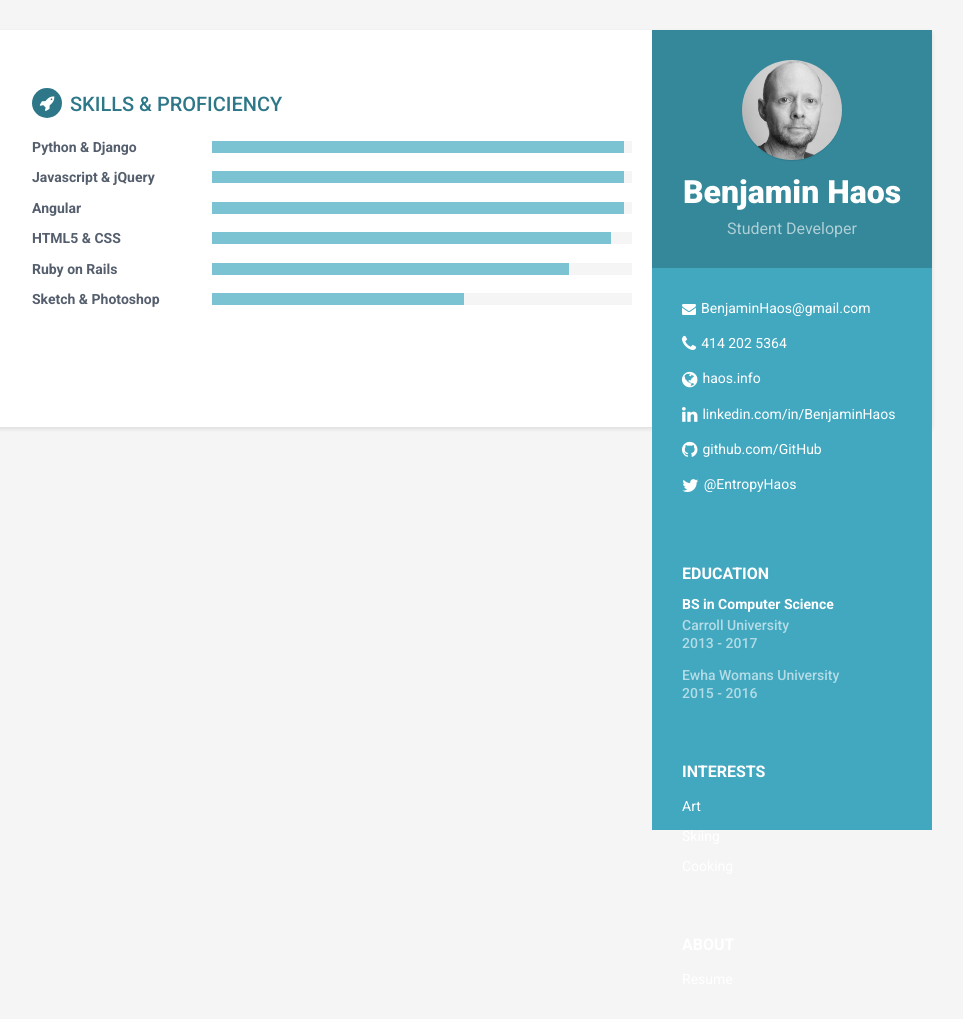
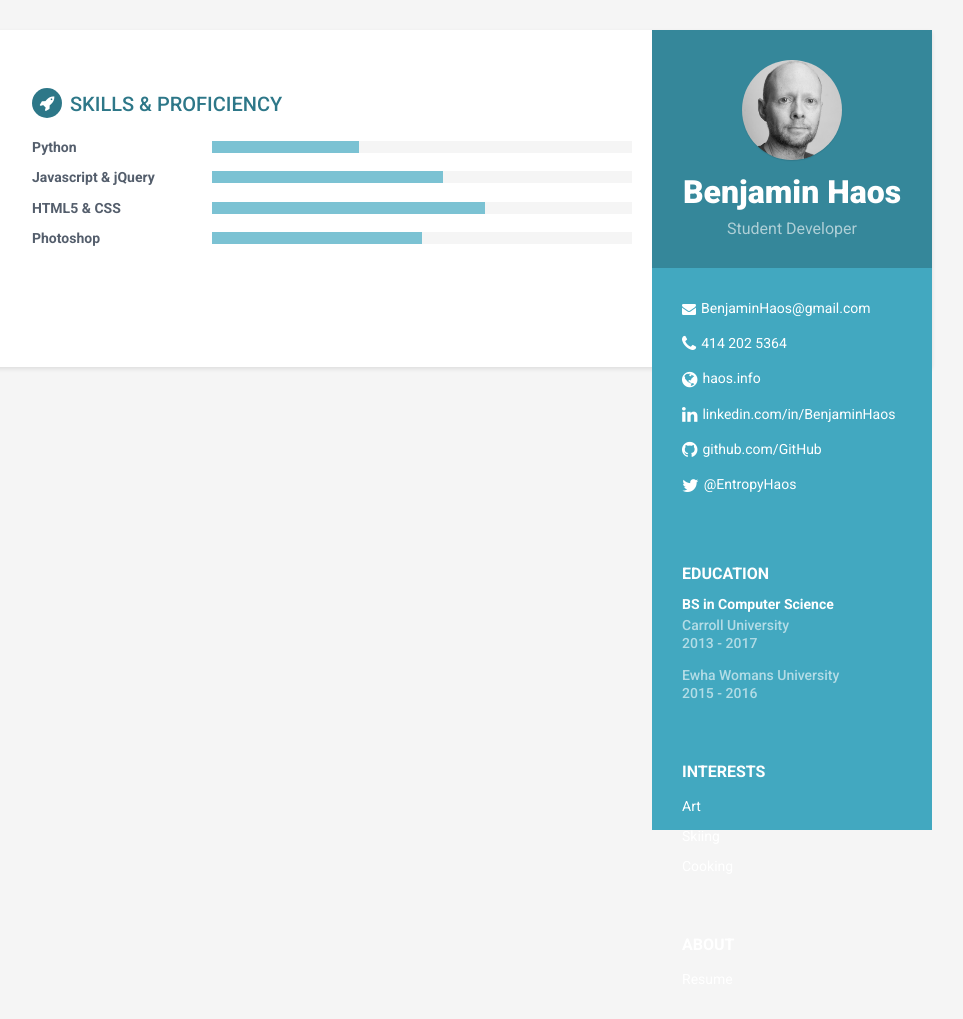
Before and after one commit to EntropyHaos/haos_dot_info_site, a Jekyll site: the page built from docs/index.html, in a window 1280 px wide. Shown: the whole page, without its empty margins (188-1151 px from the left). Built offline with Jekyll 4.4.1, drawn with Linux system fonts in a browser that asks for light colours.

Commit message:
Mod skills

```diff
--- a/docs/_includes/skills.html
+++ b/docs/_includes/skills.html
@@ -2,9 +2,9 @@
                 <h2 class="section-title"><i class="fa fa-rocket"></i>Skills &amp; Proficiency</h2>
                 <div class="skillset">
                     <div class="item">
-                        <h3 class="level-title">Python &amp; Django</h3>
+                        <h3 class="level-title">Python</h3>
                         <div class="level-bar">
-                            <div class="level-bar-inner" data-level="98%">
+                            <div class="level-bar-inner" data-level="35%">
                             </div>
                         </div><!--//level-bar-->
                     </div><!--//item-->
@@ -12,39 +12,24 @@
                     <div class="item">
                         <h3 class="level-title">Javascript &amp; jQuery</h3>
                         <div class="level-bar">
-                            <div class="level-bar-inner" data-level="98%">
+                            <div class="level-bar-inner" data-level="55%">
+                            </div>
+                        </div><!--//level-bar-->
+                    </div><!--//item-->
+
+
+                    <div class="item">
+                        <h3 class="level-title">HTML5 &amp; CSS</h3>
+                        <div class="level-bar">
+                            <div class="level-bar-inner" data-level="65%">
                             </div>
                         </div><!--//level-bar-->
                     </div><!--//item-->
 
                     <div class="item">
-                        <h3 class="level-title">Angular</h3>
+                        <h3 class="level-title">Photoshop</h3>
                         <div class="level-bar">
-                            <div class="level-bar-inner" data-level="98%">
-                            </div>
-                        </div><!--//level-bar-->
-                    </div><!--//item-->
-
-                    <div class="item">
-                        <h3 class="level-title">HTML5 &amp; CSS</h3>
-                        <div class="level-bar">
-                            <div class="level-bar-inner" data-level="95%">
-                            </div>
-                        </div><!--//level-bar-->
-                    </div><!--//item-->
-
-                    <div class="item">
-                        <h3 class="level-title">Ruby on Rails</h3>
-                        <div class="level-bar">
-                            <div class="level-bar-inner" data-level="85%">
-                            </div>
-                        </div><!--//level-bar-->
-                    </div><!--//item-->
-
-                    <div class="item">
-                        <h3 class="level-title">Sketch &amp; Photoshop</h3>
-                        <div class="level-bar">
-                            <div class="level-bar-inner" data-level="60%">
+                            <div class="level-bar-inner" data-level="50%">
                             </div>
                         </div><!--//level-bar-->
                     </div><!--//item-->
```
